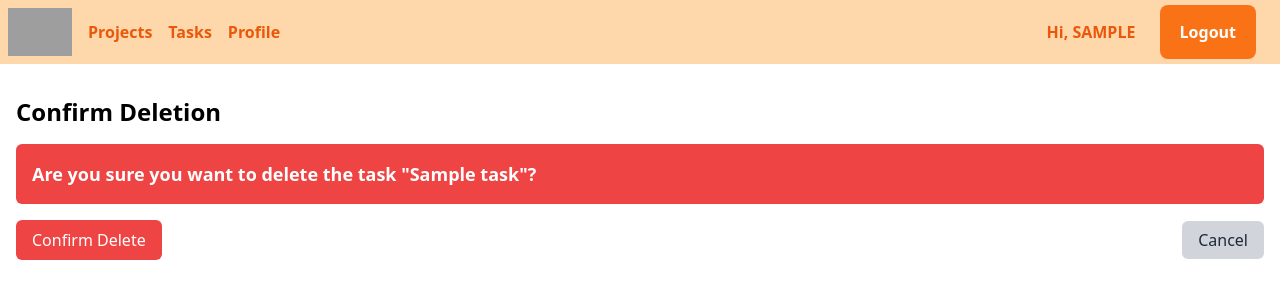
After one commit to AAhadNur/Task_Manager, a Django app: page /task/delete/1/ in a window 1280 px wide. The commit adds this page. Shown: the top 300 px of the page. Run offline with Django 4.2, Linux system fonts and the light colour scheme; a user stored in the database is signed in; tables that the repository leaves empty hold one stand-in row (values such as "Sample post"); some libraries are stand-ins or nearby versions; grey boxes are pictures that could not be loaded.

Commit message:
DeleteTask view added

```diff
--- a/tasks/templates/tasks/task_component.html
+++ b/tasks/templates/tasks/task_component.html
@@ -33,7 +33,7 @@
                     <a href="{% url 'task-detail' task.id %}" class="bg-blue-500 text-white px-2 py-1 rounded hover:bg-blue-600">View</a>
                     {% if task.created_by == request.user %}
                     <a href="{% url 'update-task' task.id %}" class="bg-yellow-500 text-white px-2 py-1 rounded hover:bg-yellow-600">Edit</a>
-                    <a href="#" class="bg-red-500 text-white px-2 py-1 rounded hover:bg-red-600">Delete</a>
+                    <a href="{% url 'delete-task' task.id %}" class="bg-red-500 text-white px-2 py-1 rounded hover:bg-red-600">Delete</a>
                     {% endif %}
                 </td>
             </tr>
--- /dev/null
+++ b/tasks/templates/tasks/task_delete.html
@@ -0,0 +1,23 @@
+{% extends 'tasks/base.html' %}
+
+{% block title %}Confirm Deletion{% endblock %}
+
+{% block content %}
+    <div class="container mx-auto p-4">
+        <h2 class="text-2xl font-semibold my-4">Confirm Deletion</h2>
+        <div class="bg-red-500 text-white p-4 rounded-md mb-4">
+            <p class="text-lg font-semibold">Are you sure you want to delete the task "{{ task.title }}"?</p>
+        </div>
+        <form method="post">
+            {% csrf_token %}
+            <div class="flex items-center justify-between">
+                <div class="mr-2">
+                    <button type="submit" class="bg-red-500 text-white py-2 px-4 rounded-md hover:bg-red-600 focus:outline-none">Confirm Delete</button>
+                </div>
+                <div>
+                    <a href="{% url 'task-detail' task.pk %}" class="bg-gray-300 text-gray-800 py-2 px-4 rounded-md hover:bg-gray-400 focus:outline-none">Cancel</a>
+                </div>
+            </div>
+        </form>
+    </div>
+{% endblock %}
--- a/tasks/urls.py
+++ b/tasks/urls.py
@@ -9,7 +9,7 @@ urlpatterns = [
     path('task/<int:pk>/', views.TaskDetailView.as_view(), name='task-detail'),
     path('task/create/', views.TaskCreateView.as_view(), name='create-task'),
     path('task/update/<int:pk>/', views.TaskUpdateView.as_view(), name='update-task'),
-
+    path('task/delete/<int:pk>/', views.TaskDeleteView.as_view(), name='delete-task'),
 
     path('task/<int:task_id>/delete-photo/<int:photo_id>/',
          views.delete_task_photo, name='delete-task-photo'),
--- a/tasks/views.py
+++ b/tasks/views.py
@@ -4,7 +4,7 @@ from datetime import timedelta
 from django.contrib.auth.mixins import LoginRequiredMixin
 from django.shortcuts import render, get_object_or_404, redirect
 from django.views.generic import ListView, DetailView
-from django.views.generic.edit import FormView, CreateView, UpdateView
+from django.views.generic.edit import FormView, CreateView, UpdateView, DeleteView
 from django.db.models import Q
 from django.urls import reverse
 from django.http import HttpResponseRedirect
@@ -140,3 +140,9 @@ class TaskUpdateView(OwnerRequiredMixin, UpdateView):
 
     def get_success_url(self):
         return reverse('task-detail', kwargs={'pk': self.object.pk})
+
+
+class TaskDeleteView(OwnerRequiredMixin, DeleteView):
+    model = Task
+    template_name = 'tasks/task_delete.html'
+    success_url = reverse_lazy('task-list')
```
